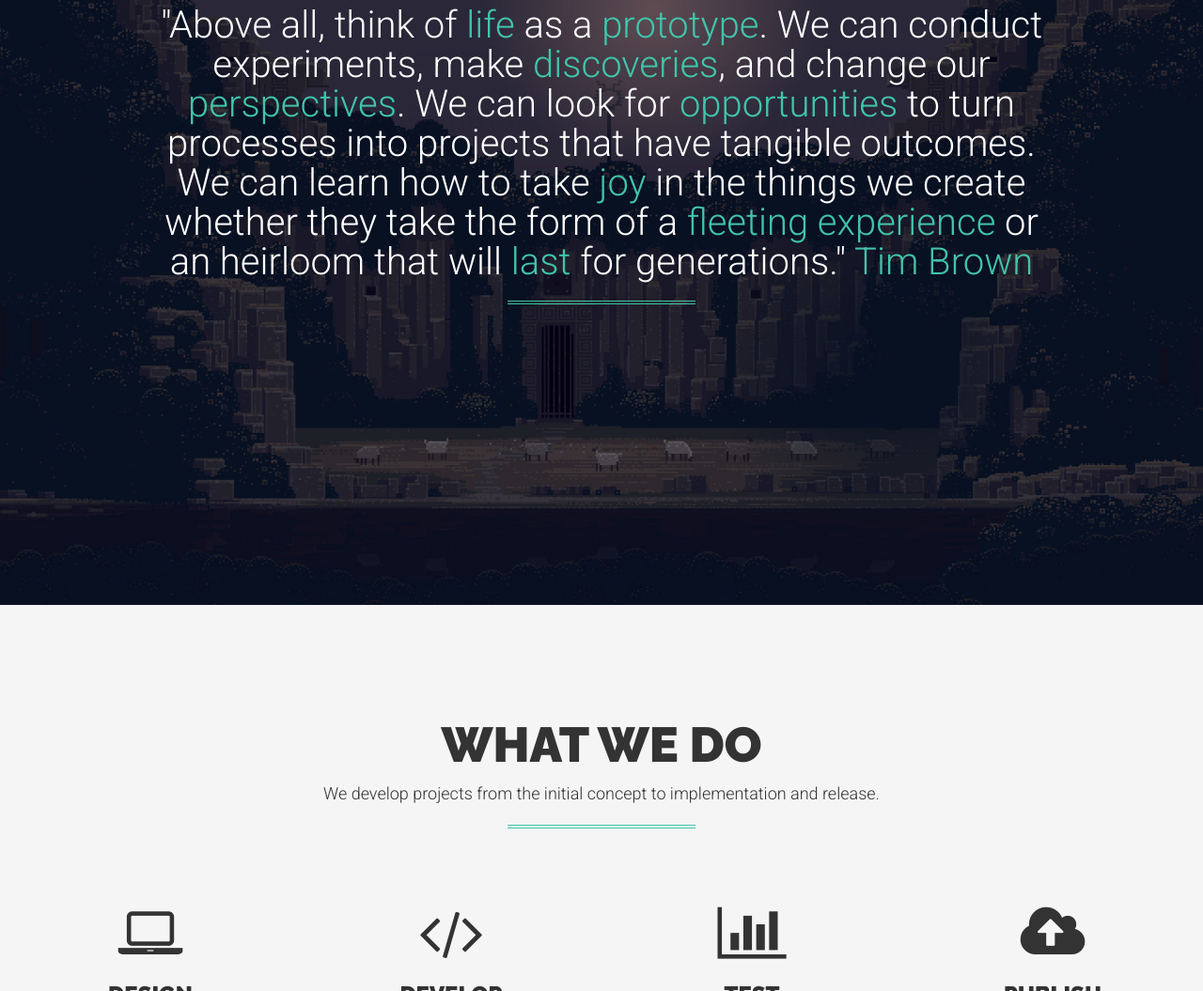
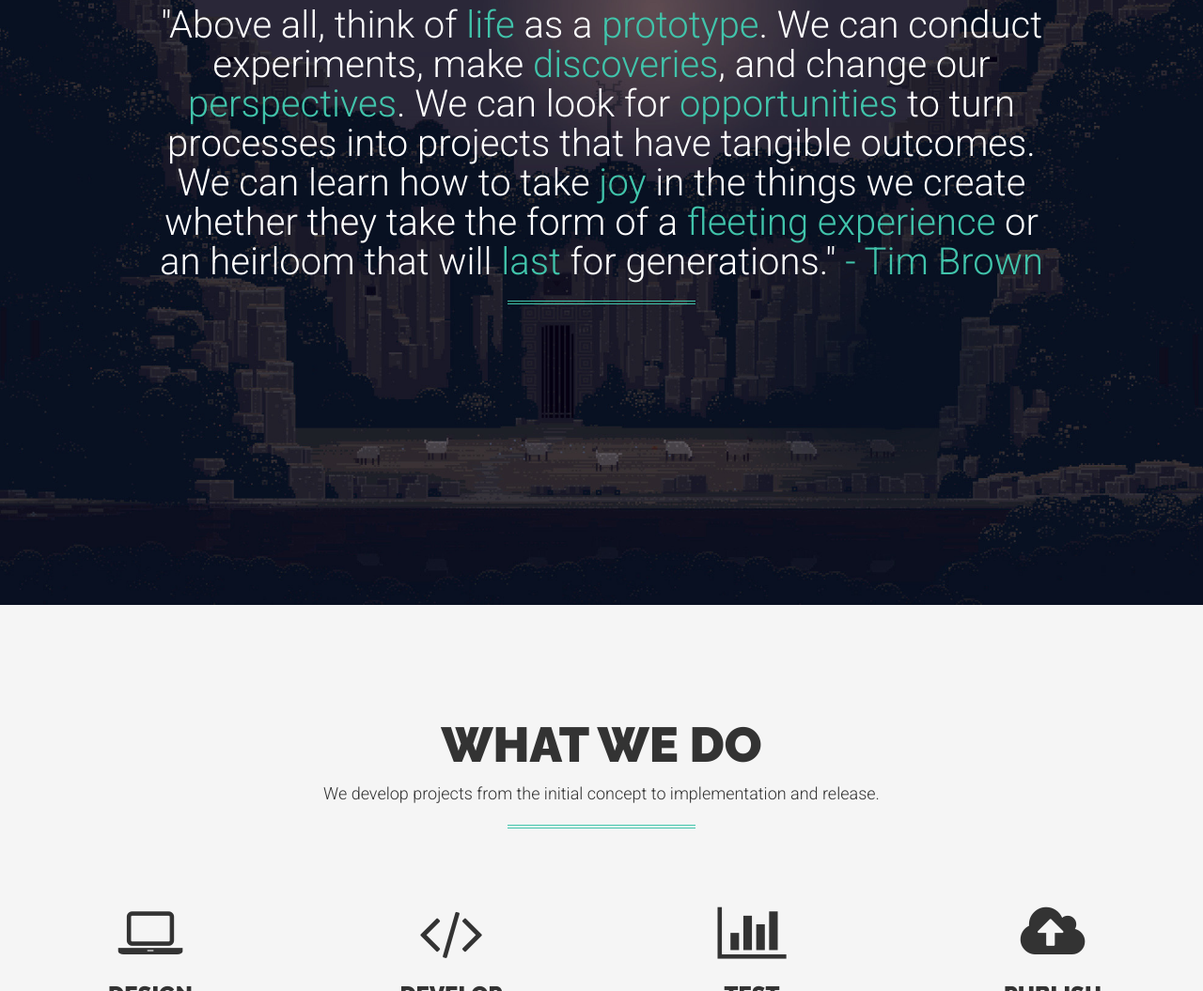
Before and after one commit to adabre222/PixelPieGames, a plain HTML site: page index.html in a window 1280 px wide. Shown: the part 1936-2991 px from the top of the page at 94% size. Drawn offline with Linux system fonts and the light colour scheme.

Commit message:
<span class="text-primary"> - Tim Brown</span>

```diff
--- a/index.html
+++ b/index.html
@@ -180,7 +180,7 @@
                         <span class="text-primary">opportunities</span> to turn processes into
                         projects that have tangible outcomes. We can learn how to take <span class="text-primary">joy</span> in the things we create whether they take the form of a
                         <span class="text-primary">fleeting experience</span> or an heirloom that will <span class="text-primary">last</span> for generations."
-                        <span class="text-primary">Tim Brown</span>
+                        <span class="text-primary"> - Tim Brown</span>
                     </span>
                     <hr class=" colored">
                 </div>
```
